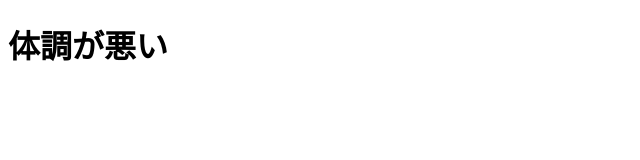
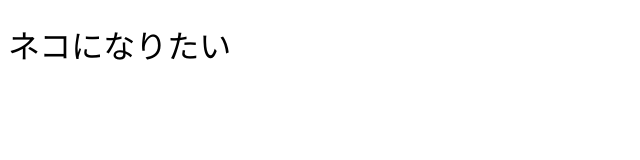
Before and after one commit to 4mcn/4mcn.github.io, a plain HTML site: page index.html in a window 1280 px wide. Shown: the whole page, without its empty margins (0-640 px from the left). Drawn offline with nearby package versions, Linux system fonts and the light colour scheme.

Commit message:
にゃーん

```diff
--- a/index.html
+++ b/index.html
@@ -2,9 +2,20 @@
 <html lang="ja">
 <head>
 <meta charset="utf-8">
+<style type="text/css">
+<!--
+h1 {
+	font-weight: normal;
+}
+-->
+</style>
+<script type="text/javascript" src="http://cdnjs.cloudflare.com/ajax/libs/vue/1.0.13/vue.min.js"></script>
 <title></title>
 </head>
 <body>
-<h1>体調が悪い</h1>
+<div id="neko">
+<h1><a @click="set_random_neko">{{ neko }}になりたい</a></h1>
+</div>
+<script type="text/javascript" src="neko.js"></script>
 </body>
 </html>
--- /dev/null
+++ b/neko.js
@@ -0,0 +1,25 @@
+var neko = new Vue({
+	el: '#neko',
+	data: function () {
+		return {
+      hoge: ['ねこ', 'ネコ', '猫', '🐱'],
+      neko: 'n'
+		};
+	},
+  methods: {
+    shuffle: function (array) {
+      for (var i = array.length - 1; i >= 0; i--) {
+        var r = Math.floor(i * Math.random());
+        var tmp = array[i];
+        array[i] = array[r];
+        array[r] = tmp;
+      }
+      return array;
+    },
+    set_random_neko: function () {
+      this.neko = this.shuffle(this.hoge)[0];
+    },
+  },
+  filters: {},
+  created: function () { this.set_random_neko(); },
+});
```
